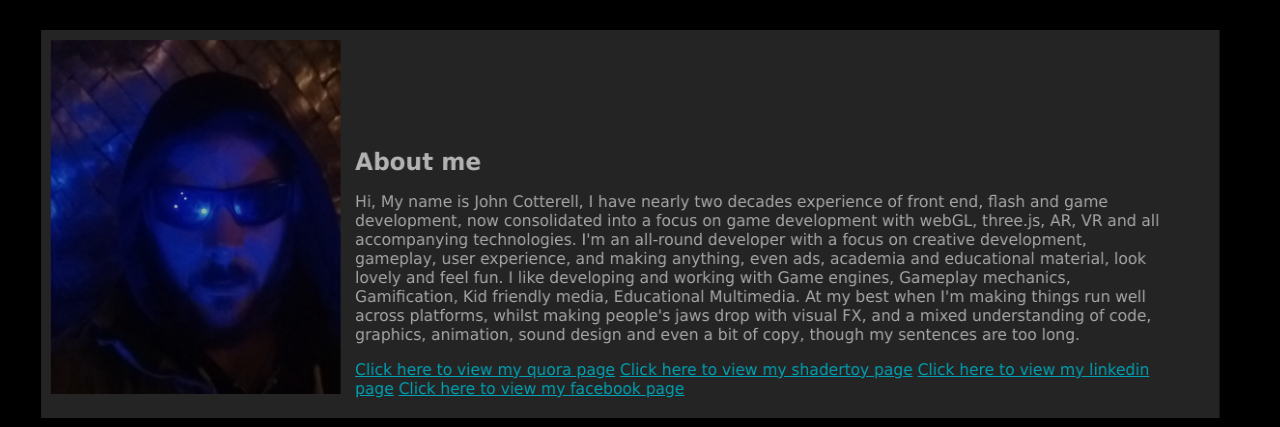
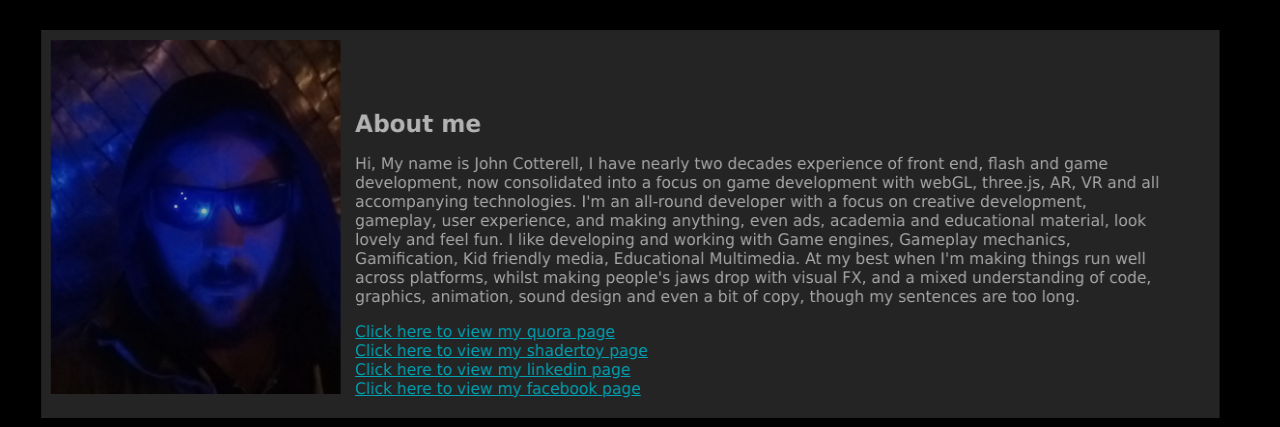
Before and after one commit to Cotterzz/Johnc.pro, a plain HTML site: page index.html in a window 1280 px wide. Shown: the top 427 px of the page. Drawn offline with Linux system fonts and the light colour scheme.

Commit message:
added line breaks

```diff
--- a/index.html
+++ b/index.html
@@ -18,9 +18,9 @@
 			<div class="pftext">
 				<h2>About me</h2>
 				<p>Hi, My name is John Cotterell, I have nearly two decades experience of front end, flash and game development, now consolidated into a focus on game development with webGL, three.js, AR, VR and all accompanying technologies. I'm an all-round developer with a focus on creative development, gameplay, user experience, and making anything, even ads, academia and educational material, look lovely and feel fun. I like developing and working with Game engines, Gameplay mechanics, Gamification, Kid friendly media, Educational Multimedia. At my best when I'm making things run well across platforms, whilst making people's jaws drop with visual FX, and a mixed understanding of code, graphics, animation, sound design and even a bit of copy, though my sentences are too long.</p>
-				<a href="https://www.quora.com/profile/John-Cotterell" target="_blank">Click here to view my quora page</a>
-				<a href="https://www.shadertoy.com/user/Cotterzz/sort=newest" target="_blank">Click here to view my shadertoy page</a>
-				<a href="https://www.linkedin.com/in/cotterzz/" target="_blank">Click here to view my linkedin page</a>
+				<a href="https://www.quora.com/profile/John-Cotterell" target="_blank">Click here to view my quora page</a><br/>
+				<a href="https://www.shadertoy.com/user/Cotterzz/sort=newest" target="_blank">Click here to view my shadertoy page</a><br/>
+				<a href="https://www.linkedin.com/in/cotterzz/" target="_blank">Click here to view my linkedin page</a><br/>
 				<a href="https://www.facebook.com/jcotterell1" target="_blank">Click here to view my facebook page</a>
 			</div>
 		</div>
```
